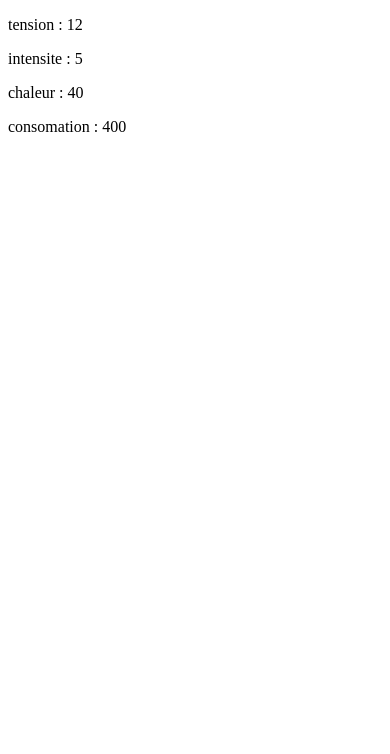
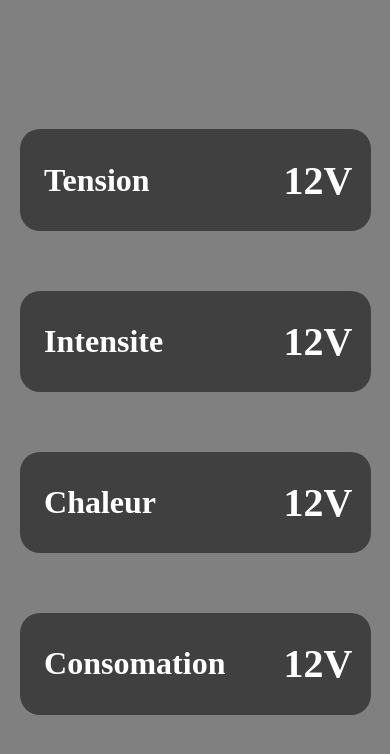
Before and after one commit to melvinRenversez/Albi, a plain HTML site: page index.html in a window 390 px wide. Drawn offline with Linux system fonts and the light colour scheme.

Commit message:
defzrgth

```diff
--- a/index.html
+++ b/index.html
@@ -7,7 +7,48 @@
     <title>Document</title>
 </head>
 <body>
-    <p id="dataContainer"></p>
+    <div id="dataContainer">
+        <div class="box">
+            <div class="nameBox">
+                <h1 class="name">Tension</h1>
+            </div>
+            <div class="valueBox">
+                <div class="value">
+                    <h3><span id="TensionValue">12</span>V</h3>
+                </div>
+            </div>
+        </div>
+        <div class="box">
+            <div class="nameBox">
+                <h1 class="name">Intensite</h1>
+            </div>
+            <div class="valueBox">
+                <div class="value">
+                    <h3><span id="intensiteValue">12</span>V</h3>
+                </div>
+            </div>
+        </div>
+        <div class="box">
+            <div class="nameBox">
+                <h1 class="name">Chaleur</h1>
+            </div>
+            <div class="valueBox">
+                <div class="value">
+                    <h3><span id="chaleurValue">12</span>V</h3>
+                </div>
+            </div>
+        </div>
+        <div class="box">
+            <div class="nameBox">
+                <h1 class="name">Consomation</h1>
+            </div>
+            <div class="valueBox">
+                <div class="value">
+                    <h3><span id="consomationValue">12</span>V</h3>
+                </div>
+            </div>
+        </div>
+    </div>
 </body>
-<script src="script.js"></script>
+<!-- <script src="script.js"></script> -->
 </html>
--- a/style.css
+++ b/style.css
@@ -0,0 +1,84 @@
+*{
+    box-sizing: border-box;
+    margin: 0;
+    padding: 0;
+}
+#dataContainer{
+    background: grey;
+    height: 100vh;
+    display: flex;
+    justify-content: space-around;
+    align-items: center;
+}
+.box{
+    background: rgba(0, 0, 0, 0.5);
+    width: 300px;
+    height: 400px;
+    border-radius: 20px;
+    display: flex;
+    flex-direction: column;
+    justify-content: space-between;
+    align-items: center;
+    color: white;
+}
+.nameBox{
+    width: 100%;
+    height: 20%;
+    display: flex;
+    justify-content: center;
+    align-items: center;
+}
+.valueBox{
+    width: 100%;
+    height: 100%;
+    display: flex;
+    justify-content: center;
+    align-items: center;
+}
+.valueBox h3{
+    font-size: 50px;
+}
+.valueBox .value{
+    width: 150px;
+    height: 150px;
+    display: flex;
+    justify-content: center;
+    align-items: center;
+     border-radius: 50%;
+     border: 10px solid purple;
+}
+
+@media screen and (max-width: 500px){
+    #dataContainer{
+        flex-direction: column;
+        justify-content: center;
+    }
+    .box{
+        width: 90%;
+        height: 12%;
+        flex-direction: row;
+        /* justify-content: space-around; */
+        margin: 30px 0px;
+    }
+    .valueBox .value{
+        height: min-content;
+        width: min-content;
+        border: none;
+    }
+    .valueBox .value h3{
+        font-size: 40px;
+    }
+    .nameBox{
+        width: 70%;
+        height: 100%;
+   }
+   .nameBox .name{
+        text-align: left;
+        width: 80%;
+   }
+    .valueBox{
+        width: 30%;
+        height: 100%;
+    }
+
+}
```
